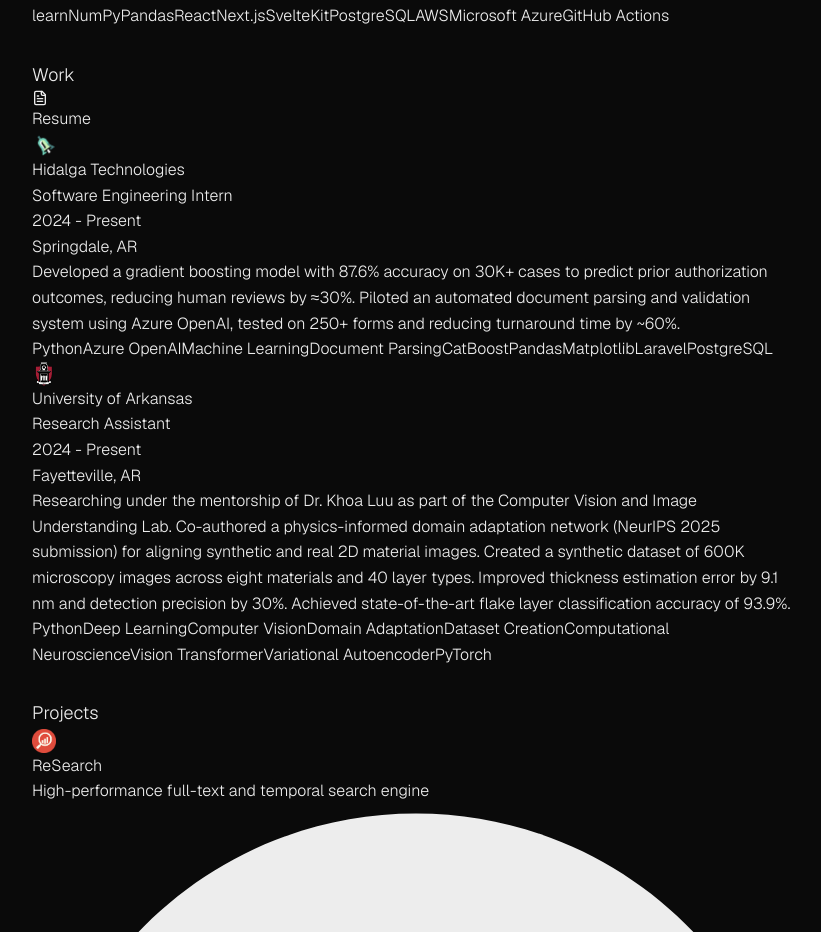
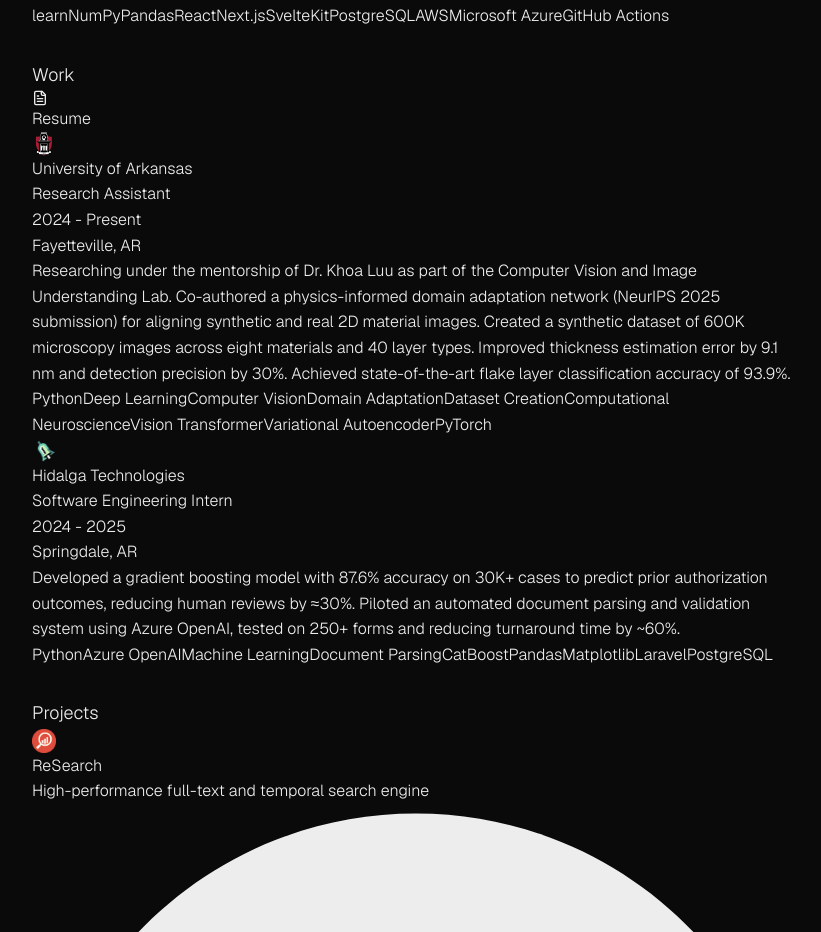
Before and after one commit to sanpdy/portfolio-site, a Next.js app: page / in a window 1280 px wide. Shown: the part 6024-6956 px from the top of the page, without its empty margins (224-1045 px from the left). Built offline with nearby package versions, Linux system fonts and the light colour scheme; a web font is replaced by a local one.

Commit message:
Updated employment dates

```diff
--- a/src/constants/data.ts
+++ b/src/constants/data.ts
@@ -1,15 +1,5 @@
 // src/constants/data.ts
 export const workHistory = [
-  {
-    company: 'Hidalga Technologies',
-    position: 'Software Engineering Intern',
-    logo: '/logos/hidalga.png',
-    period: '2024 - Present',
-    location: 'Springdale, AR',
-    description:
-      'Developed a gradient boosting model with 87.6% accuracy on 30K+ cases to predict prior authorization outcomes, reducing human reviews by ≈30%. Piloted an automated document parsing and validation system using Azure OpenAI, tested on 250+ forms and reducing turnaround time by ~60%.',
-    technologies: ['Python', 'Azure OpenAI', 'Machine Learning', 'Document Parsing', 'CatBoost', 'Pandas', 'Matplotlib', 'Laravel', 'PostgreSQL'],
-  },
   {
     company: 'University of Arkansas',
     position: 'Research Assistant',
@@ -19,6 +9,16 @@
     description:
       'Researching under the mentorship of Dr. Khoa Luu as part of the Computer Vision and Image Understanding Lab. Co-authored a physics-informed domain adaptation network (NeurIPS 2025 submission) for aligning synthetic and real 2D material images. Created a synthetic dataset of 600K microscopy images across eight materials and 40 layer types. Improved thickness estimation error by 9.1 nm and detection precision by 30%. Achieved state-of-the-art flake layer classification accuracy of 93.9%.',
     technologies: ['Python', 'Deep Learning', 'Computer Vision', 'Domain Adaptation', 'Dataset Creation', 'Computational Neuroscience', 'Vision Transformer', 'Variational Autoencoder', 'PyTorch'],
+  },
+  {
+    company: 'Hidalga Technologies',
+    position: 'Software Engineering Intern',
+    logo: '/logos/hidalga.png',
+    period: '2024 - 2025',
+    location: 'Springdale, AR',
+    description:
+      'Developed a gradient boosting model with 87.6% accuracy on 30K+ cases to predict prior authorization outcomes, reducing human reviews by ≈30%. Piloted an automated document parsing and validation system using Azure OpenAI, tested on 250+ forms and reducing turnaround time by ~60%.',
+    technologies: ['Python', 'Azure OpenAI', 'Machine Learning', 'Document Parsing', 'CatBoost', 'Pandas', 'Matplotlib', 'Laravel', 'PostgreSQL'],
   },
 ];
 
```
